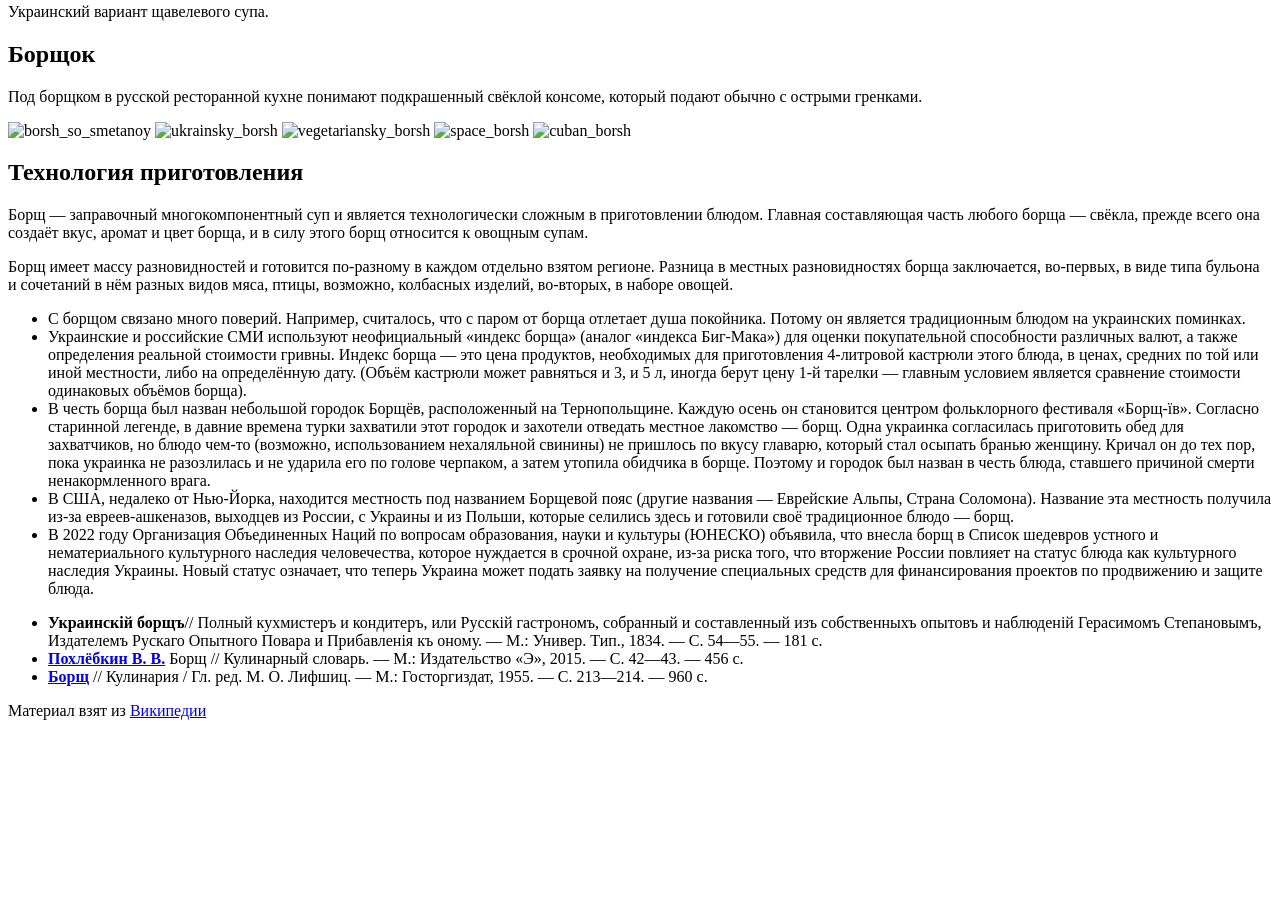
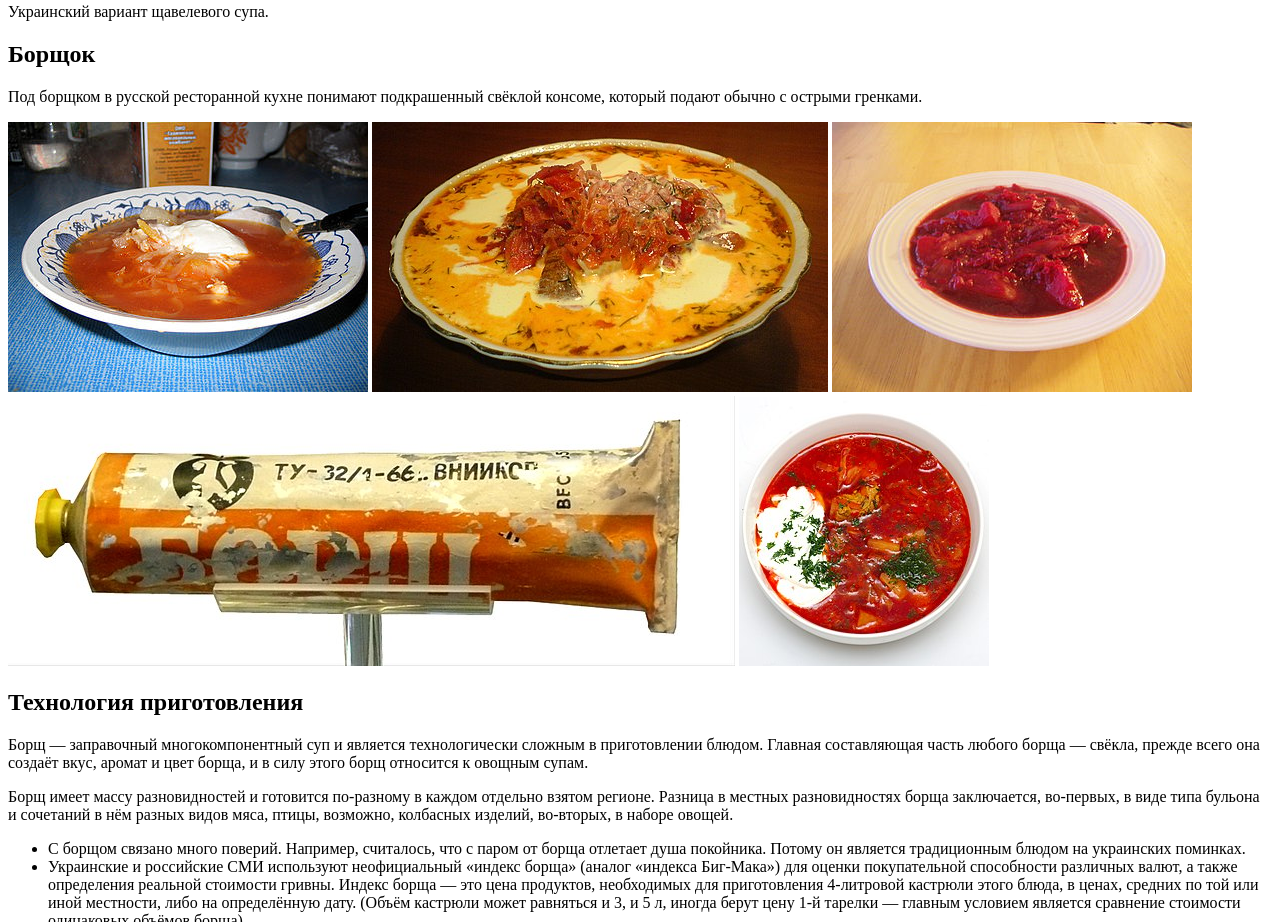
Before and after one commit to KaterinaKhabarova/rev-lesson_2, a plain HTML site: page index.html in a window 1280 px wide. Shown: the part 1899-2821 px from the top of the page. Before the commit the page ends 2627 px from the top, so only its background shows below. Drawn offline with Linux system fonts and the light colour scheme; the site is published under a folder, as on GitHub Pages, so addresses that start at the root find nothing.

Commit message:
Add files via upload

```diff
--- a/index.html
+++ b/index.html
@@ -122,11 +122,11 @@
          </div>
       </div>
       <div class="borsh_images">
-         <img title="Борщ со сметаной" src="/img/smetana_borsh.jpg" alt="borsh_so_smetanoy">
-         <img title="Украинский борщ" src="/img/ukranian_borsh.jpg" alt="ukrainsky_borsh">
-         <img title="Вегетариаский борщ" src="/img/veggie_borsh.jpg" alt="vegetariansky_borsh">
-         <img title="Борщ космонавтов" src="/img/space_borsh.jpg" alt="space_borsh">
-         <img title="Борщ кубанский с фасолью" src="/img/cuban_borsh.jpg" alt="cuban_borsh">
+         <img title="Борщ со сметаной" src="img/smetana_borsh.jpg" alt="borsh_so_smetanoy">
+         <img title="Украинский борщ" src="img/ukranian_borsh.jpg" alt="ukrainsky_borsh">
+         <img title="Вегетарианский борщ" src="img/veggie_borsh.jpg" alt="vegetariansky_borsh">
+         <img title="Борщ космонавтов" src="img/space_borsh.jpg" alt="space_borsh">
+         <img title="Борщ кубанский с фасолью" src="img/cuban_borsh.jpg" alt="cuban_borsh">
 
       </div>
       <div class="cooking_technology">
@@ -167,11 +167,13 @@
       </div>
       <div class="used_literature">
          <ul>
-            <li><strong>Украинскiй борщъ</strong>// Полный кухмистеръ и кондитеръ, или Русскiй гастрономъ, собранный и составленный изъ
+            <li><strong>Украинскiй борщъ</strong>// Полный кухмистеръ и кондитеръ, или Русскiй гастрономъ, собранный и
+               составленный изъ
                собственныхъ опытовъ и наблюденiй Герасимомъ Степановымъ, Издателемъ Рускаго Опытного Повара и
                Прибавленiя къ оному. — М.: Универ. Тип., 1834. — С. 54—55. — 181 с.</li>
             <li><a target="_blank"
-                  href="https://ru.wikipedia.org/wiki/%D0%9F%D0%BE%D1%85%D0%BB%D1%91%D0%B1%D0%BA%D0%B8%D0%BD,_%D0%92%D0%B8%D0%BB%D1%8C%D1%8F%D0%BC_%D0%92%D0%B0%D1%81%D0%B8%D0%BB%D1%8C%D0%B5%D0%B2%D0%B8%D1%87"><strong>Похлёбкин В. В.</strong></a>
+                  href="https://ru.wikipedia.org/wiki/%D0%9F%D0%BE%D1%85%D0%BB%D1%91%D0%B1%D0%BA%D0%B8%D0%BD,_%D0%92%D0%B8%D0%BB%D1%8C%D1%8F%D0%BC_%D0%92%D0%B0%D1%81%D0%B8%D0%BB%D1%8C%D0%B5%D0%B2%D0%B8%D1%87"><strong>Похлёбкин
+                     В. В.</strong></a>
                Борщ // Кулинарный словарь. — М.: Издательство «Э», 2015. — С. 42—43. — 456 с.</li>
             <li><a target="_blank"
                   href="https://kulinaria1955.ru/supy/goryachie_supy/zapravochnye_supy/borschi/539-448-borsch.html"><strong>Борщ</strong></a>
```
